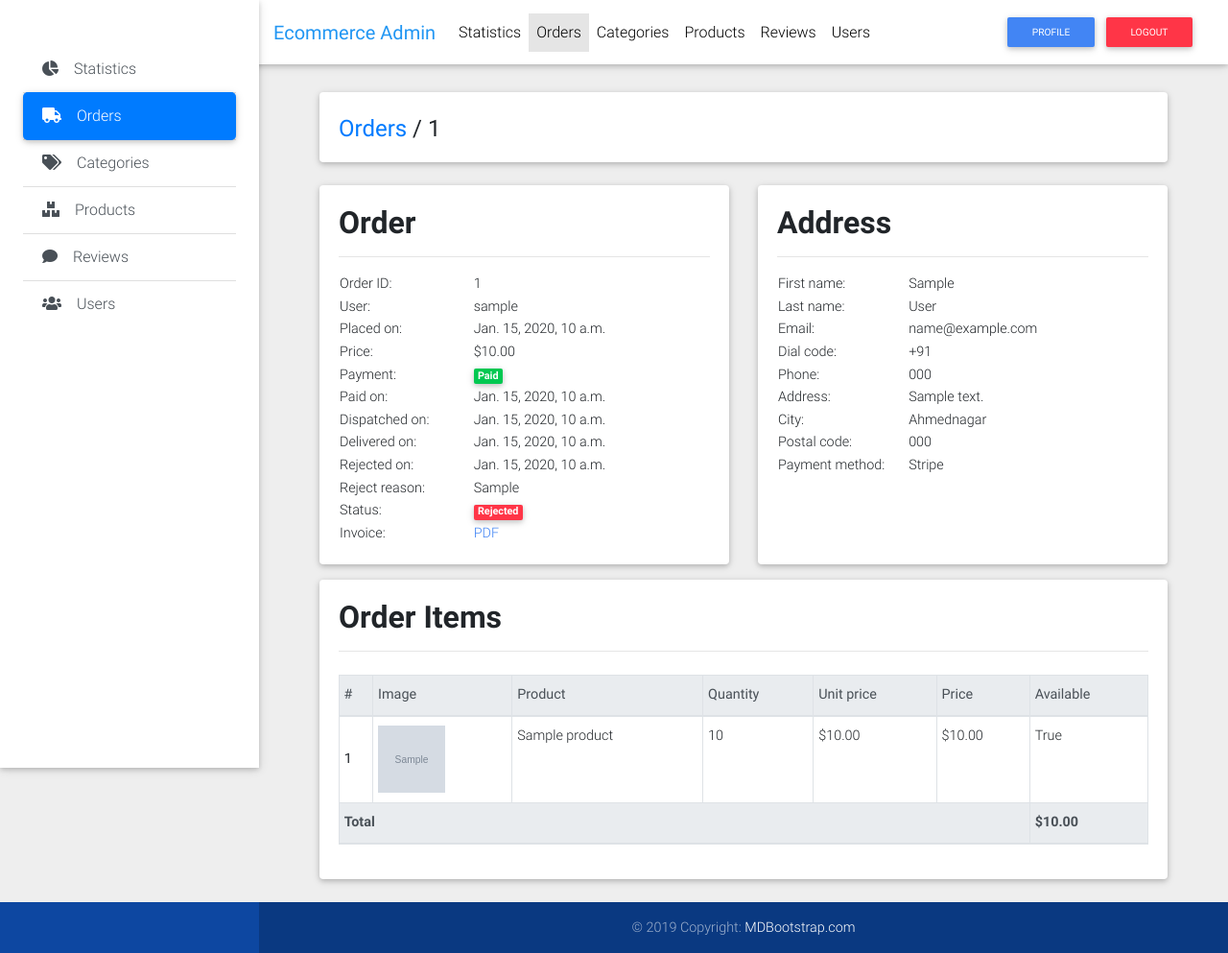
After one commit to omganeshdahale/ecommerce, a Django app: page /management/order/1/ in a window 1280 px wide. The commit adds this page. Shown: the whole page at 96% size. Run offline with Django 3.2, Linux system fonts and the light colour scheme; a user stored in the database is signed in; tables that the repository leaves empty hold one stand-in row (values such as "Sample post"); grey boxes marked "Sample" are stand-in pictures; parts of the project's set-up code (start-up, migrations or seed data) failed here and were passed over; some libraries are stand-ins or nearby versions.

Commit message:
add order list and detail page
see #6

```diff
--- a/management/forms.py
+++ b/management/forms.py
@@ -1,5 +1,5 @@
 from django import forms
-from shop.models import Category, Product, ProductImage
+from shop.models import Category, Product, ProductImage, Order
 
 class CategoryForm(forms.ModelForm):
     class Meta:
@@ -17,3 +17,12 @@ class ProductImageForm(forms.ModelForm):
     class Meta:
         model = ProductImage
         fields = ('image',)
+
+
+class OrderRejectForm(forms.ModelForm):
+    class Meta:
+        model = Order
+        fields = ('reject_reason',)
+        widgets = {
+            'reject_reason': forms.Textarea(attrs={'rows': 7})
+        }
--- a/management/templates/management/navbar.html
+++ b/management/templates/management/navbar.html
@@ -22,8 +22,8 @@
         <li class="nav-item">
           <a class="nav-link waves-effect" href="#">Statistics</a>
         </li>
-        <li class="nav-item">
-          <a class="nav-link waves-effect" href="#">Orders</a>
+        <li class="nav-item {% if url_name in 'order_list order_detail' %}active{% endif %}">
+          <a class="nav-link waves-effect" href="{% url 'management:order_list' %}">Orders</a>
         </li>
         <li class="nav-item {% if url_name in 'category_list category_create category_edit' %}active{% endif %}">
           <a class="nav-link waves-effect" href="{% url 'management:category_list' %}">Categories</a>
--- /dev/null
+++ b/management/templates/management/order_detail.html
@@ -0,0 +1,234 @@
+{% extends "management/base.html" %}
+
+{% load static %}
+{% load crispy_forms_tags %}
+{% load my_extras %}
+
+{% block title %}{{ order }}{% endblock title %}
+
+{% block content %}
+  <!-- Heading -->
+  <div class="card mb-4 wow fadeIn">
+
+    <!--Card content-->
+    <div class="card-body d-sm-flex justify-content-between">
+
+      <h4 class="mb-2 mb-sm-0 pt-1">
+        <a href="{% url 'management:order_list' %}">Orders</a>
+        <span>/ {{ order.id }}</span>
+      </h4>
+
+    </div>
+
+  </div>
+  <!-- Heading -->
+
+  <div class="card-deck">
+    <!--Card-->
+    <div class="card mb-3">
+
+      <!--Card content-->
+      <div class="card-body">
+
+        <h2 class="card-title font-weight-bold">Order</h2>
+        <hr>
+        <table>
+          <tr>
+            <td class="w-50" valign="top">Order ID:</td>
+            <td>{{ order.id }}</td>
+          </tr>
+          <tr>
+            <td valign="top">User:</td>
+            <td>{{ order.user }}</td>
+          </tr>
+          <tr>
+            <td valign="top">Placed on:</td>
+            <td>{{ order.placed }}</td>
+          </tr>
+          <tr>
+            <td valign="top">Price:</td>
+            <td>${{ order.get_total_cost }}</td>
+          </tr>
+          <tr>
+            <td valign="top">Payment:</td>
+            <td>
+              {% if order.paid %}
+                <span class="badge bg-success">Paid</span>
+              {% else %}
+                <span class="badge bg-warning">Pending</span>
+              {% endif %}
+            </td>
+          </tr>
+          {% if order.paid %}
+            <tr>
+              <td valign="top">Paid on:</td>
+              <td>{{ order.paid }}</td>
+            </tr>
+          {% endif %}
+          {% if order.dispatched %}
+            <tr>
+              <td valign="top">Dispatched on:</td>
+              <td>{{ order.dispatched }}</td>
+            </tr>
+          {% endif %}
+          {% if order.delivered %}
+            <tr>
+              <td valign="top">Delivered on:</td>
+              <td>{{ order.delivered }}</td>
+            </tr>
+          {% endif %}
+          {% if order.rejected %}
+            <tr>
+              <td valign="top">Rejected on:</td>
+              <td>{{ order.rejected }}</td>
+            </tr>
+            {% if order.reject_reason %}
+              <tr>
+                <td valign="top">Reject reason:</td>
+                <td>{{ order.reject_reason }}</td>
+              </tr>
+            {% endif %}
+          {% endif %}
+          <tr>
+            <td valign="top">Status:</td>
+            <td>
+              <span class="badge bg-{{ order|order_status|order_status_colour }}">
+                {{ order|order_status }}
+              </span>
+            </td>
+          </tr>
+          <tr>
+            <td valign="top">Invoice:</td>
+            <td><a href="{% url 'shop:invoice' order.pk %}" class="text-primary">PDF</a></td>
+          </tr>
+        </table>
+
+        {% if not order.rejected and not order.delivered %}
+          <form action="{% if not order.dispatched %}{% url 'management:order_dispatch' order.pk %}{% else %}{% url 'management:order_deliver' order.pk %}{% endif %}" method="POST">
+            {% csrf_token %}
+            <button class="btn btn-success mt-4">
+              {% if not order.dispatched %}
+                Dispatch
+              {% elif order.paid %}
+                Deliver
+              {% else %}
+                Pay and Deliver
+              {% endif %}
+            </button>
+          </form>
+        {% endif %}
+
+      </div>
+
+    </div>
+
+    <!--Card-->
+    <div class="card mb-3">
+
+      <!--Card content-->
+      <div class="card-body">
+
+        <h2 class="card-title font-weight-bold">Address</h2>
+        <hr>
+        <table>
+          <tr>
+            <td class="w-50" valign="top">First name:</td>
+            <td>{{ order.orderdetails.first_name }}</td>
+          </tr>
+          <tr>
+            <td valign="top">Last name:</td>
+            <td>{{ order.orderdetails.last_name }}</td>
+          </tr>
+          <tr>
+            <td valign="top">Email:</td>
+            <td>{{ order.orderdetails.email }}</td>
+          </tr>
+          <tr>
+            <td valign="top">Dial code:</td>
+            <td>{{ order.orderdetails.dial_code }}</td>
+          </tr>
+          <tr>
+            <td valign="top">Phone:</td>
+            <td>{{ order.orderdetails.phone }}</td>
+          </tr>
+          <tr>
+            <td valign="top">Address:</td>
+            <td>{{ order.orderdetails.address }}</td>
+          </tr>
+          <tr>
+            <td valign="top">City:</td>
+            <td>{{ order.orderdetails.get_city_display }}</td>
+          </tr>
+          <tr>
+            <td valign="top">Postal code:</td>
+            <td>{{ order.orderdetails.postal_code }}</td>
+          </tr>
+          <tr>
+            <td valign="top">Payment method:</td>
+            <td>{{ order.orderdetails.get_payment_method_display }}</td>
+          </tr>
+        </table>
+
+      </div>
+
+    </div>
+  </div>
+
+  <div class="card mb-3">
+    <div class="card-body">
+      <h2 class="card-title font-weight-bold">Order Items</h2>
+      <hr>
+      <div class="table-responsive mt-4">
+        <table class="table table-sm table-bordered">
+          <thead class="thead-light">
+            <tr>
+              <th scope="col">#</th>
+              <th scope="col">Image</th>
+              <th scope="col">Product</th>
+              <th scope="col">Quantity</th>
+              <th scope="col">Unit price</th>
+              <th scope="col">Price</th>
+              <th scope="col">Available</th>
+            </tr>
+          </thead>
+          <tbody>
+            {% for item in order.items.all %}
+              <tr>
+                <th scope="row" class="align-middle">{{ forloop.counter }}</th>
+                <td>
+                  <img src="{% if item.product.images.first %}{{ item.product.images.first.image.url }}{% else %}{% static 'shop/img/no_image.png' %}{% endif %}" style="height:70px; width:70px;">
+                </td>
+                <td>{{ item.product }}</td>
+                <td>{{ item.quantity }}</td>
+                <td>${{ item.product.price }}</td>
+                <td>${{ item.get_cost }}</td>
+                <td>{{ item.product.available }}</td>
+              </tr>
+            {% endfor %}
+            <thead class="thead-light">
+              <tr>
+                <th colspan="6" class="font-weight-bold">Total</th>
+                <th class="font-weight-bold">${{ order.get_total_cost }}</th>
+              </tr>
+            </thead>
+          </tbody>
+        </table>
+      </div>
+    </div>
+  </div>
+
+  {% if not order.rejected and not order.paid %}
+    <div class="card mx-auto max-width-650">
+      <div class="card-body">
+        <h2 class="card-title font-weight-bold">Reject Order</h2>
+        <hr>
+        <form method="POST">
+          {% csrf_token %}
+          {{ form|crispy }}
+          <button class="btn btn-danger">Reject</button>
+        </form>
+      </div>
+    </div>
+  {% endif %}
+
+{% endblock content %}
--- a/management/templates/management/product_list.html
+++ b/management/templates/management/product_list.html
@@ -53,7 +53,9 @@
                 <td>
                   {% if product.discount_price %}${% endif %}{{ product.discount_price }}
                 </td>
-                <td>{{ product.available }}</td>
+                <td>
+                  <span class="badge bg-{% if product.available %}success{% else %}danger{% endif %}">{{ product.available }}</span>
+                </td>
                 <td>{{ product.created|date:"M d, Y" }}</td>
                 <td>{{ product.updated|date:"M d, Y" }}</td>
                 <td>
--- a/management/templates/management/sidebar.html
+++ b/management/templates/management/sidebar.html
@@ -6,7 +6,7 @@
     <a href="#" class="list-group-item list-group-item-action waves-effect">
       <i class="fas fa-chart-pie mr-3"></i>Statistics
     </a>
-    <a href="#" class="list-group-item list-group-item-action waves-effect">
+    <a href="{% url 'management:order_list' %}" class="list-group-item {% if url_name in 'order_list order_detail' %}active{% else %}list-group-item-action{% endif %} waves-effect">
       <i class="fas fa-truck mr-3"></i>Orders</a>
     <a href="{% url 'management:category_list' %}" class="list-group-item {% if url_name in 'category_list category_create category_edit' %}active{% else %}list-group-item-action{% endif %} waves-effect">
       <i class="fas fa-tags mr-3"></i>Categories</a>
--- a/management/urls.py
+++ b/management/urls.py
@@ -13,4 +13,9 @@ urlpatterns = [
     path('product/create/', product_create, name='product_create'),
     path('product/<int:pk>/edit/', product_edit, name='product_edit'),
     path('product/<int:pk>/delete/', product_delete, name='product_delete'),
+
+    path('orders/', order_list, name='order_list'),
+    path('order/<int:pk>/', order_detail, name='order_detail'),
+    path('order/<int:pk>/dispatch', order_dispatch, name='order_dispatch'),
+    path('order/<int:pk>/deliver', order_deliver, name='order_deliver'),
 ]
--- a/management/views.py
+++ b/management/views.py
@@ -1,12 +1,17 @@
 from django.contrib import messages
 from django.contrib.auth.decorators import login_required
+from django.core.mail import send_mail
 from django.core.paginator import Paginator, EmptyPage, PageNotAnInteger
 from django.forms import modelformset_factory, inlineformset_factory
 from django.shortcuts import render, redirect, get_object_or_404
+from django.template.loader import render_to_string
+from django.utils import timezone
+from django.utils.html import strip_tags
 from django.views.decorators.http import require_POST
-from shop.models import Category, Product, ProductImage
+from shop.models import Category, Product, ProductImage, Order
+from myproject.settings import EMAIL_HOST_USER
 from .decorators import group_required
-from .forms import CategoryForm, ProductForm, ProductImageForm
+from .forms import *
 
 @login_required
 @group_required('admin')
@@ -150,3 +155,93 @@ def product_delete(request, pk):
     messages.success(request, 'Product deleted successfully.')
 
     return redirect('management:product_list')
+
+@login_required
+@group_required('admin')
+def order_list(request):
+    paginator = Paginator(Order.objects.exclude(placed__isnull=True), 15)
+    page = request.GET.get('page')
+    try:
+        orders = paginator.page(page)
+    except PageNotAnInteger:
+        orders = paginator.page(1)
+    except EmptyPage:
+        orders = paginator.page(paginator.num_pages)
+
+    return render(request, 'management/order_list.html', {
+        'orders': orders
+    })
+
+@login_required
+@group_required('admin')
+def order_detail(request, pk):
+    order = get_object_or_404(Order, pk=pk, placed__isnull=False)
+    if request.method == 'POST' and not order.paid:
+        form = OrderRejectForm(request.POST, instance=order)
+        if form.is_valid():
+            order = form.save(commit=False)
+            order.rejected = timezone.now()
+            order.save()
+
+            subject = f'Order with id {order.id} rejected'
+            html = render_to_string('email/rejected.html', {'order': order})
+            plain = strip_tags(html)
+            from_ = EMAIL_HOST_USER
+            to = [order.orderdetails.email]
+
+            send_mail(subject, plain, from_,
+                to, html_message=html)
+
+            messages.success(request, 'Order rejected')
+
+            return redirect('management:order_detail', pk=pk)
+    else:
+        form = OrderRejectForm(instance=order)
+
+    context = {
+        'order': order,
+        'form': form
+    }
+    return render(request, 'management/order_detail.html', context)
+
+@login_required
+@group_required('admin')
+def order_dispatch(request, pk):
+    order = get_object_or_404(Order, pk=pk, placed__isnull=False)
+    order.dispatched = timezone.now()
+    order.save()
+
+    subject = f'Order with id {order.id} dispatched'
+    html = render_to_string('email/dispatched.html', {'order': order})
+    plain = strip_tags(html)
+    from_ = EMAIL_HOST_USER
+    to = [order.orderdetails.email]
+
+    send_mail(subject, plain, from_,
+        to, html_message=html)
+
+    messages.success(request, 'Order dispatched')
+
+    return redirect('management:order_detail', pk=pk)
+
+@login_required
+@group_required('admin')
+def order_deliver(request, pk):
+    order = get_object_or_404(Order, pk=pk, dispatched__isnull=False)
+    if order.orderdetails.payment_method == 'C':
+        order.paid = timezone.now()
+    order.delivered = timezone.now()
+    order.save()
+
+    subject = f'Order with id {order.id} delivered'
+    html = render_to_string('email/delivered.html', {'order': order})
+    plain = strip_tags(html)
+    from_ = EMAIL_HOST_USER
+    to = [order.orderdetails.email]
+
+    send_mail(subject, plain, from_,
+        to, html_message=html)
+
+    messages.success(request, 'Order delivered')
+
+    return redirect('management:order_detail', pk=pk)
--- a/shop/templates/shop/order_list.html
+++ b/shop/templates/shop/order_list.html
@@ -30,7 +30,7 @@
                 <td>{{ order.placed|date:"M d, Y" }}</td>
                 <td>${{ order.get_total_cost }}</td>
                 <td>{% if order.paid %}Paid{% else %}Pending{% endif %}</td>
-                <td>Placed</td>
+                <td>{{ order|order_status }}</td>
                 <td><a href="{% url 'shop:invoice' order.pk %}" class="text-primary">PDF</a></td>
               </tr>
             {% endfor %}
--- a/shop/templatetags/my_extras.py
+++ b/shop/templatetags/my_extras.py
@@ -26,3 +26,25 @@ def rating_to_stars(rating):
 @register.filter(name='markdown')
 def markdown_format(text):
     return mark_safe(markdown.markdown(text))
+
+@register.filter
+def order_status(order):
+    if order.rejected:
+        return 'Rejected'
+    elif order.delivered:
+        return 'Completed'
+    elif order.dispatched:
+        return 'Dispatched'
+    elif order.placed:
+        return 'Placed'
+
+@register.filter
+def order_status_colour(status):
+    if status == 'Rejected':
+        return 'danger'
+    elif status == 'Completed':
+        return 'success'
+    elif status == 'Dispatched':
+        return 'warning'
+    elif status == 'Placed':
+        return 'primary'
--- a/shop/views.py
+++ b/shop/views.py
@@ -242,7 +242,9 @@ def order_list(request):
 @login_required
 def invoice(request, pk):
     order = get_object_or_404(Order, pk=pk, placed__isnull=False)
-    if not request.user.is_superuser and request.user != order.user:
+    if (not request.user.is_superuser
+            and not request.user.groups.filter(name='admin').exists()
+            and request.user != order.user):
         raise PermissionDenied()
 
     html = render_to_string('shop/invoice.html', {'order': order})
--- /dev/null
+++ b/templates/email/delivered.html
@@ -0,0 +1,5 @@
+<h1 style="color: #555555;font-size: 23px;">
+  Your order with id {{ order.id }} is delivered. Thank you for your purchase!
+</h1>
+<hr style="margin-top: 1rem;margin-bottom: 1rem;border: 0;border-top: 1px solid rgba(0,0,0,.1);">
+<small style="color: #555555;font-size: 12px;">This is an automatic email please do not reply.</small>
--- /dev/null
+++ b/templates/email/dispatched.html
@@ -0,0 +1,3 @@
+<h1 style="color: #555555;font-size: 23px;">Your order with id {{ order.id }} is dispatched.</h1>
+<hr style="margin-top: 1rem;margin-bottom: 1rem;border: 0;border-top: 1px solid rgba(0,0,0,.1);">
+<small style="color: #555555;font-size: 12px;">This is an automatic email please do not reply.</small>
```
Also changed, not shown: management/templates/management/order_list.html (added, +76 -0 lines), shop/models.py (+34 -12 lines), templates/email/rejected.html (added, +10 -0 lines), shop/migrations/0012_auto_20210905_1100.py (added), shop/migrations/0013_auto_20210907_1255.py (added), 1 other file.
